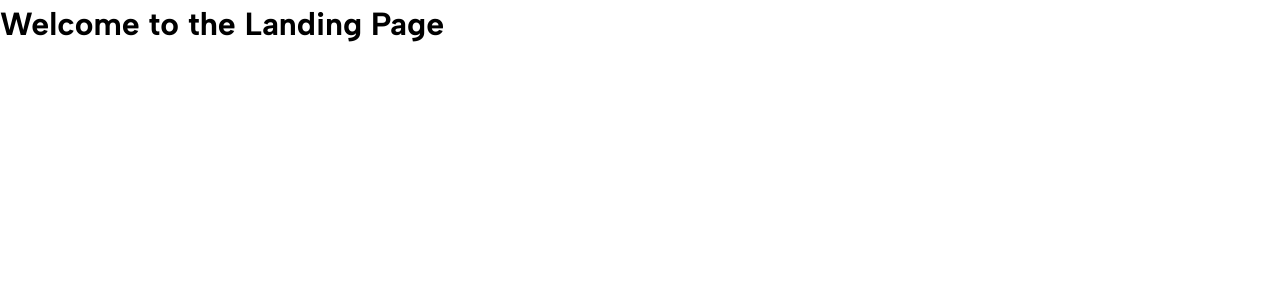
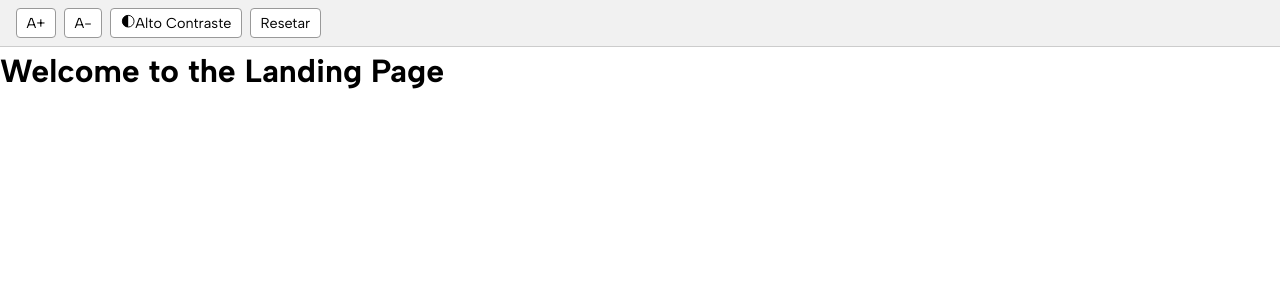
Before and after one commit to TheBugs-io/cadeasala-front, a React (Vite) app: page / in a window 1280 px wide. Shown: the top 300 px of the page. Built offline with nearby package versions, Linux system fonts and the light colour scheme; no server answers.

Commit message:
fix: duplicated top bar

```diff
--- a/src/app/Components/Layout.jsx
+++ b/src/app/Components/Layout.jsx
@@ -1,10 +1,12 @@
 import { Outlet } from "react-router-dom"
+import AccessibilityBar from "../Components/AcessibilityBar";
 /* import Header from "../Header/Header"
 import Footer from "../Footer/Footer" */
 
 const Layout = () => {
     return (
         <>
+                <AccessibilityBar />
 {/*             <Header />
  */}            <Outlet />
 {/*             <Footer />
--- a/src/app/routes/Routes.jsx
+++ b/src/app/routes/Routes.jsx
@@ -1,4 +1,4 @@
-import { createBrowserRouter } from "react-router-dom";
+import { Outlet, createBrowserRouter } from "react-router-dom";
 import Layout from "../components/Layout";
 import LandingHome from "../features/Landing/Landing";
 import LoginPage from "../Features/AuthPage/Login";
@@ -40,18 +40,14 @@ export const router = createBrowserRouter([
         path: "/admin",
         element: (
           <AuthProvider allowedTypes={["SECRETARIO"]}>
-            <Layout />
+            <Outlet />
           </AuthProvider>
         ),
         children: [
           {
-            index: true,
-            element:"",
+            path: "dashboard",
+            element: <DashboardRegistro />,
           },
-          {
-            path: "dashboard",
-            element: <DashboardRegistro />
-          }
         ],
       },
       {
```
